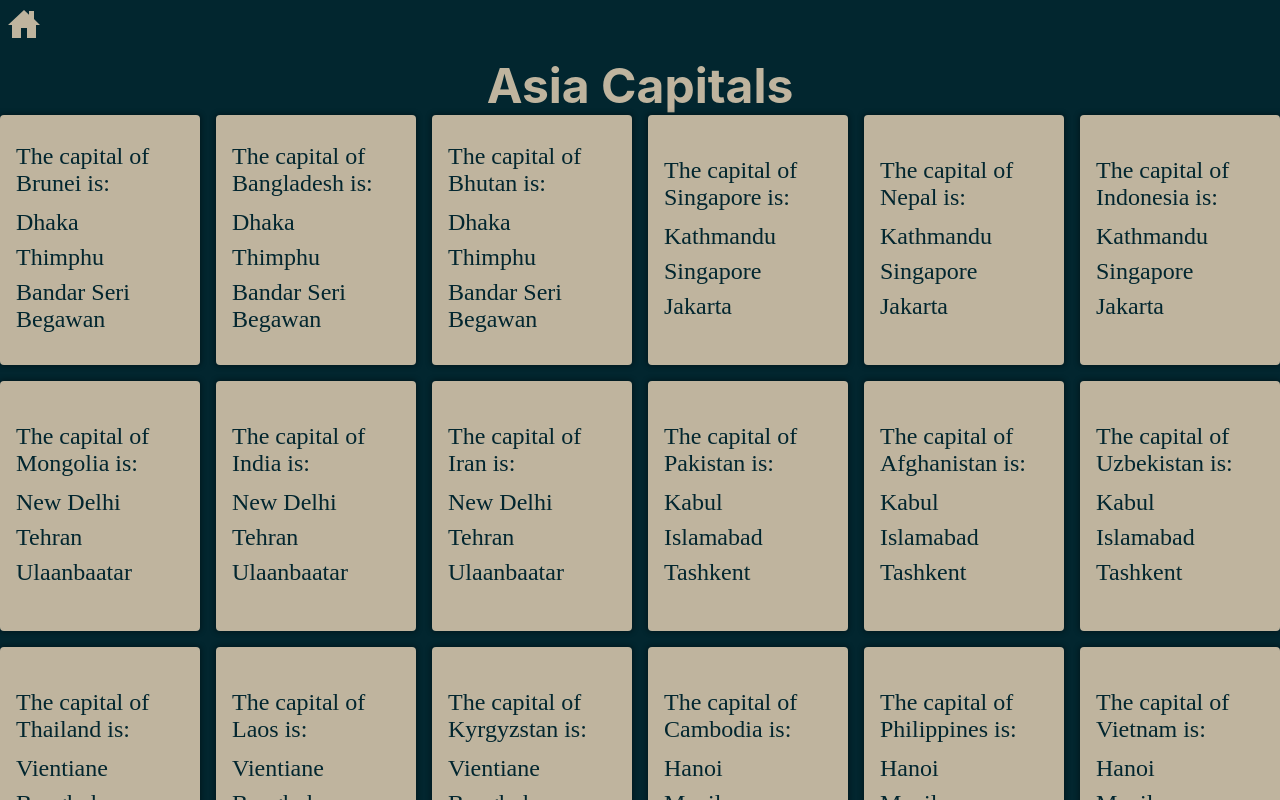
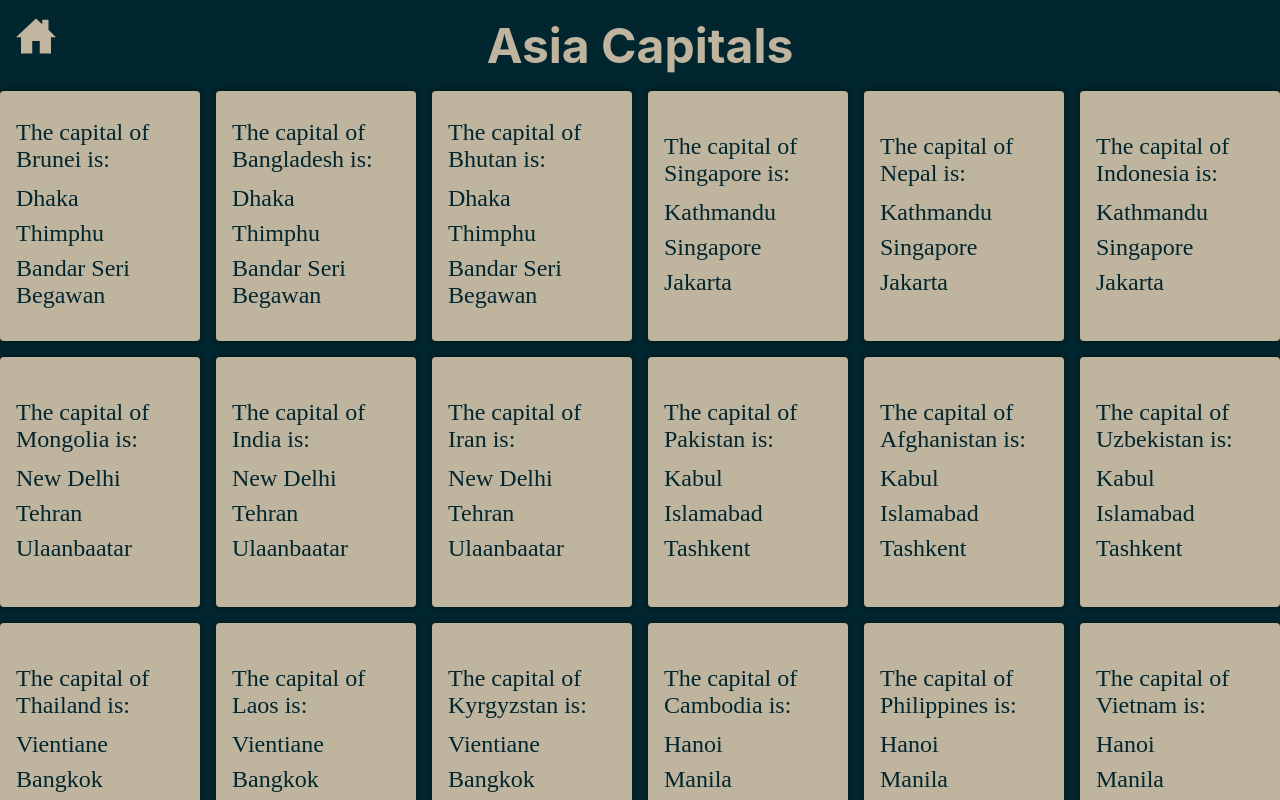
Before and after one commit to ShanaDart73/ReactJS-Projects, a React (Create React App) app: page /Flashcard in a window 1280 px wide. Built offline with nearby package versions, Linux system fonts and the light colour scheme.

Commit message:
final adjustment

```diff
--- a/src/pages/Homepage.js
+++ b/src/pages/Homepage.js
@@ -18,7 +18,7 @@ export const Homepage = () => {
             </section>
             <section className="three">
                 <div className="text">
-                    <Link to="/Flashcard"><h2>Flashcard</h2></Link>
+                    <a href="/Flashcard"><h2>Flashcard</h2></a>
                 </div>
             </section>
             <section className="four">
--- a/src/style/flashcard_style.css
+++ b/src/style/flashcard_style.css
@@ -1,17 +1,34 @@
 
 .flashcard-content {
+    position: relative;
     background-color: #02262f;
 }
 
 .home-logo {
+    position: absolute;
     font-size: 2rem;
     margin: .5rem;
     color: rgba(255, 228, 196, 0.75);
 }
 
+@media screen and (min-width: 768px) {
+    .home-logo {
+        font-size: 2.5rem;
+        margin: 1rem;
+    }
+}
+
 .flashcard-header {
+    font-size: 2rem;
+    text-align: center;
+    margin: 1rem 0;
     color: rgba(255, 228, 196, 0.75);
-    text-align: center;
+}
+
+@media screen and (min-width: 768px) {
+    .flashcard-header {
+        font-size: 3rem;
+    }
 }
 
 .card-grid {
```
